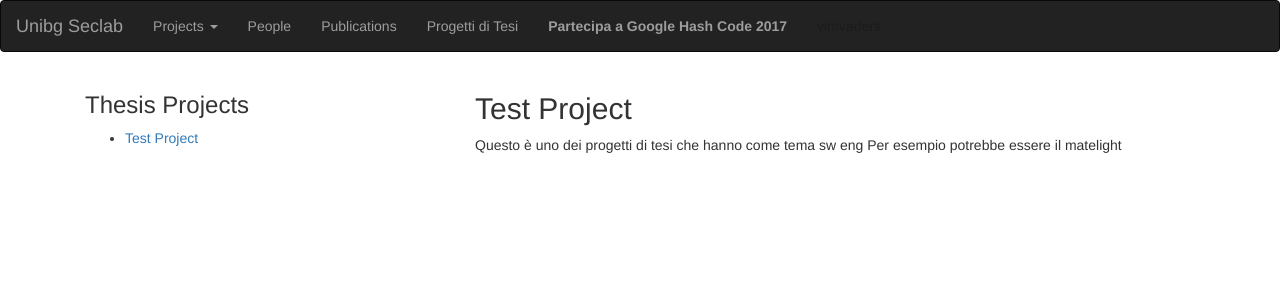
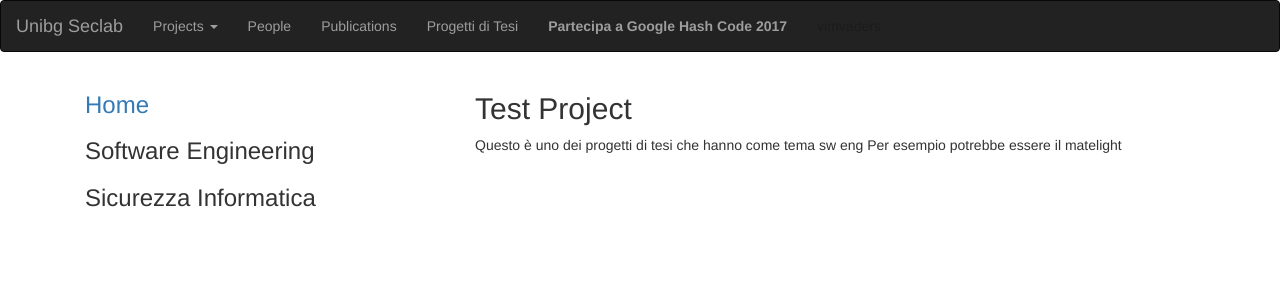
Before and after one commit to unibg-seclab/unibg-seclab.github.io, a Jekyll site: the page built from _thesis_projects/marco.md, in a window 1280 px wide. Shown: the top 300 px of the page. Built offline with Jekyll 4.4.1, drawn with Linux system fonts in a browser that asks for light colours; nearby versions of some CDN libraries.

Commit message:
sidebar shows categories and names

```diff
--- a/_includes/sidebar.html
+++ b/_includes/sidebar.html
@@ -29,3 +31,36 @@
 </ul>
 </div>
 -->
+
+<!-- Home dei progetti di tesi -->
+<div class="widget-wrapper">
+    <h3 class="widget-title"><a href="{{ site.baseurl }}/tesi">Home</a></h3>
+</div>
+
+<!-- Progetti di software engineering -->
+<div class="widget-wrapper">
+    <h3 class="widget-title">Software Engineering</h3>
+    <ul>
+    {% for proj in site.thesis_projects %}
+        {% unless proj.published == false %}
+        {% if proj.category == "sweng" %}
+        <li><h4><a href="{{ site.baseurl }}{{proj.url}}">{{ proj.title }}</a></h4></li>
+        {% endif %}
+        {% endunless %}
+    {% endfor %}
+    </ul>
+</div>
+
+<!-- Progetti di sicurezza informatica -->
+<div class="widget-wrapper">
+    <h3 class="widget-title">Sicurezza Informatica</h3>
+    <ul>
+    {% for proj in site.thesis_projects %}
+        {% unless proj.published == false %}
+        {% if proj.category == "security" %}
+        <li><h4><a href="{{ site.baseurl }}{{proj.url}}">{{ proj.title }}</a></h4></li>
+        {% endif %}
+        {% endunless %}
+    {% endfor %}
+    </ul>
+</div>
```
Also changed, not shown: other parts of _includes/sidebar.html (+3 -1 lines).
